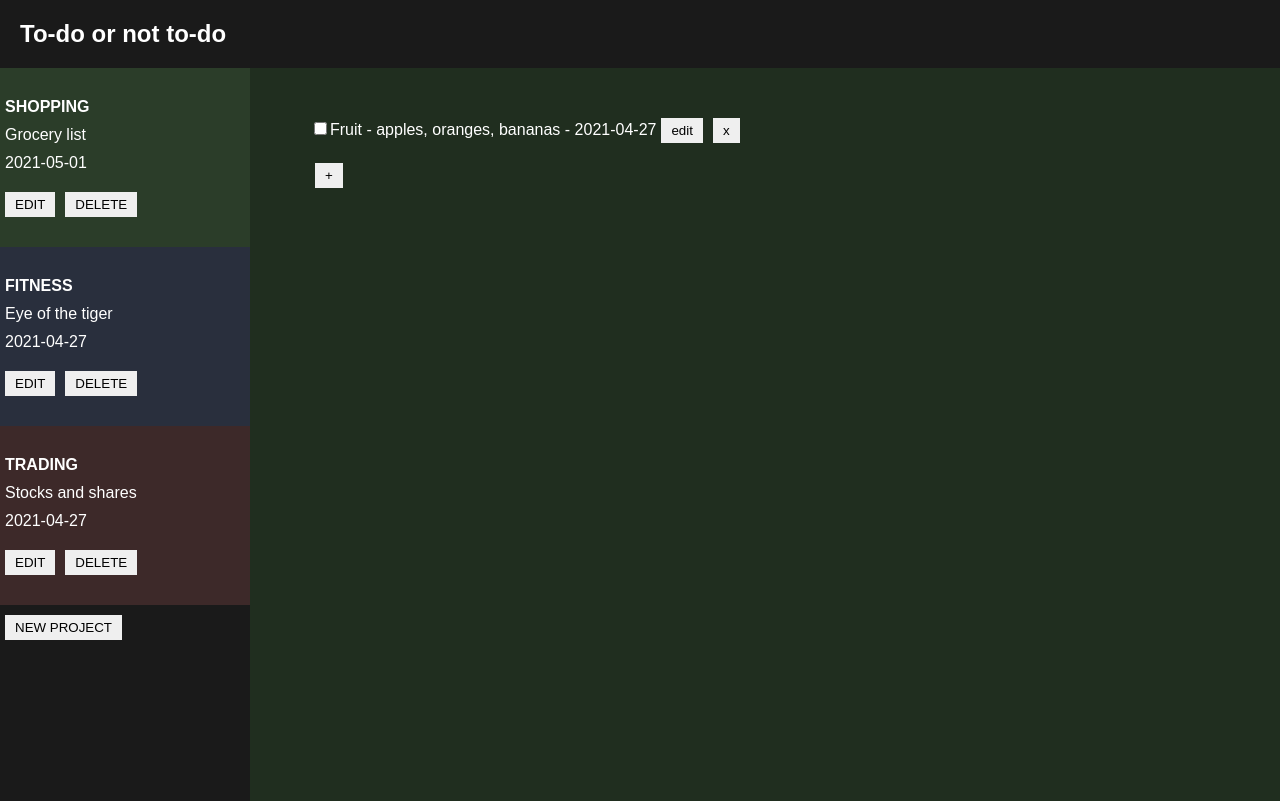
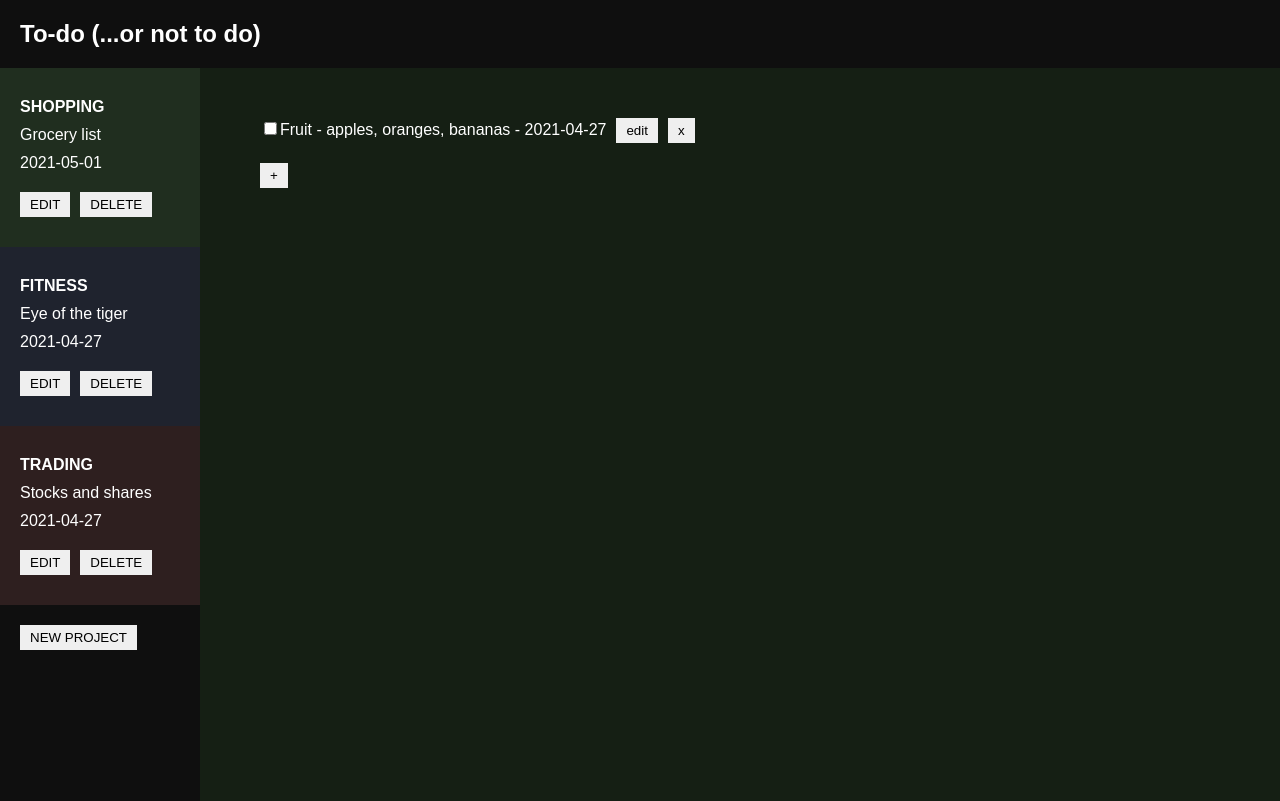
Before and after one commit to harj0891/js-todo-list, a website built with webpack: page dist/index.html in a window 1280 px wide. Built offline with nearby package versions, Linux system fonts and the light colour scheme.

Commit message:
css - basic styles

```diff
--- a/dist/index.html
+++ b/dist/index.html
@@ -2,12 +2,12 @@
 <html>
   <head>
     <meta charset="utf-8" />
-    <title>To-do or not to-do</title>
+    <title>To do list</title>
     <link rel="stylesheet" href="styles.css">
   </head>
   <body>
     <section id="container-header" class="header">
-      <h1 class="title">To-do or not to-do</h1>
+      <h1 class="title">To-do (...or not to do)</h1>
     </section>
     <section id="container" class ="main">
       <section id="container-navigation" class="navigation">
--- a/dist/styles.css
+++ b/dist/styles.css
@@ -14,7 +14,7 @@ body {
 }
 
 .header{
-    background-color: rgb(26, 26, 26);
+    background-color: rgb(15, 15, 15);
 }
 
 .title{
@@ -23,24 +23,24 @@ body {
 
 .main {
     display:grid;
-    grid-template-columns: 250px auto;
+    grid-template-columns: 200px auto;
     height: calc(100vh - 67px);
 }
 
 
 .navigation {
-    background-color: rgb(26, 26, 26);
+    background-color: rgb(15, 15, 15);
     top: 100px;
     bottom: 0;
 }
 
 .project {
-    padding-top: 20px;
-    padding-bottom: 20px;
+    padding: 20px;
+    /* padding-bottom: 20px; */
 }
 
 .project p {
-    margin: 10px 5px;
+    margin: 10px 0;
 
 }
 
@@ -54,8 +54,16 @@ body {
 .button {
     border: none;
     border-radius: none;
-    margin: 10px 5px;
+    margin: 10px 0;
     padding: 5px 10px;
+}
+
+.button.project.delete, .button.item.update, .button.item.delete {
+    margin-left: 10px;
+}
+
+.button.project.create {
+    margin: 20px;
 }
 
 .todolist{
@@ -100,7 +108,7 @@ body {
     width: 20%;
 }
 
-.modal-content p,label {
+.modal-content.p, .modal-content.label {
     color:black;
 }
 
@@ -113,33 +121,33 @@ body {
 
 
 .project.grey {
-    background-color: hsl(0, 0%, 20%);
+    background-color: hsl(0, 0%, 15%);
 }
 
 .project.blue {
-    background-color: hsl(221, 20%, 20%);
+    background-color: hsl(221, 20%, 15%);
 }
 
 .project.red {
-    background-color: hsl(0, 20%, 20%);
+    background-color: hsl(0, 20%, 15%);
 }
 
 .project.green {
-    background-color: hsl(114, 20%, 20%);
+    background-color: hsl(114, 20%, 15%);
 }
 
 .todolist.grey {
-    background-color: hsl(0, 0%, 15%);
+    background-color: hsl(0, 0%, 10%);
 }
 
 .todolist.blue {
-    background-color: hsl(221, 20%, 15%);
+    background-color: hsl(221, 20%, 10%);
 }
 
 .todolist.red {
-    background-color: hsl(0, 20%, 15%);
+    background-color: hsl(0, 20%, 10%);
 }
 
 .todolist.green {
-    background-color: hsl(116, 20%, 15%);
+    background-color: hsl(116, 20%, 10%);
 }
```
